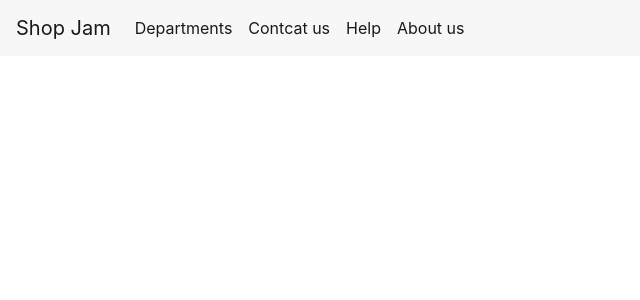
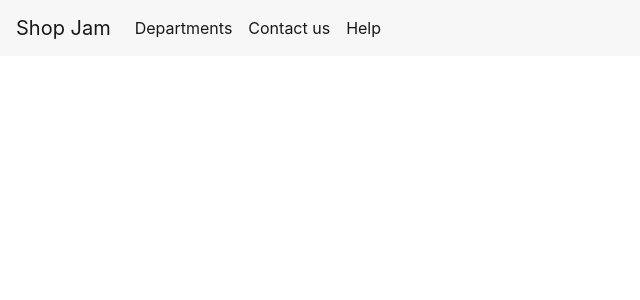
Before and after one commit to Ne1k1/shopping-site-project, a Django app: page / in a window 1280 px wide. Shown: the top 300 px of the page, without its empty margins (0-640 px from the left). Run offline with Django 3.2, Linux system fonts and the light colour scheme; some libraries are stand-ins or nearby versions.

Commit message:
I made a kickass navbar

```diff
--- a/app/templates/index.html
+++ b/app/templates/index.html
@@ -20,7 +20,7 @@
 
 
 
-	<nav class="navbar navbar-toggleable-md navbar-light bg-faded">
+	<nav class="navbar navbar-toggleable-md navbar-light bg-faded" role="navigation">
 		<button class="navbar-toggler navbar-toggler-right" type="button" data-toggle="collapse" data-target="#mainnavbar" aria-controls="mainnavbar" aria-expanded="false" aria-label="Toggle navigation">
 			<span class="navbar-toggler-icon"></span>
 		</button>
@@ -28,23 +28,22 @@
 		<a class="navbar-brand" href="#">Shop Jam</a>
 
 		<div class="collapse navbar-collapse" id="mainnavbar">
-			<ul class="navbar-nav">
+			<ul class="nav navbar-nav navbar-center">
 				<li class="nav-item active">
 					<a class="nav-link" href="#">Departments <span class="sr-only">(current)</span> </a>
 				</li>
 
 				<li class="nav-item active">
-					<a class="nav-link" href="#">Contcat us</a>
+					<a class="nav-link" href="#">Contact us</a>
 				</li>
 
 				<li class="nav-item active">
 					<a class="nav-link" href="#">Help</a>
 				</li>
+			</ul>
 
-				<li class="nav-item active">
-					<a class="nav-link" href="#">About us</a>
-				</li>
-			</ul>
+
+
 		</div>
 
 	</nav>
```
